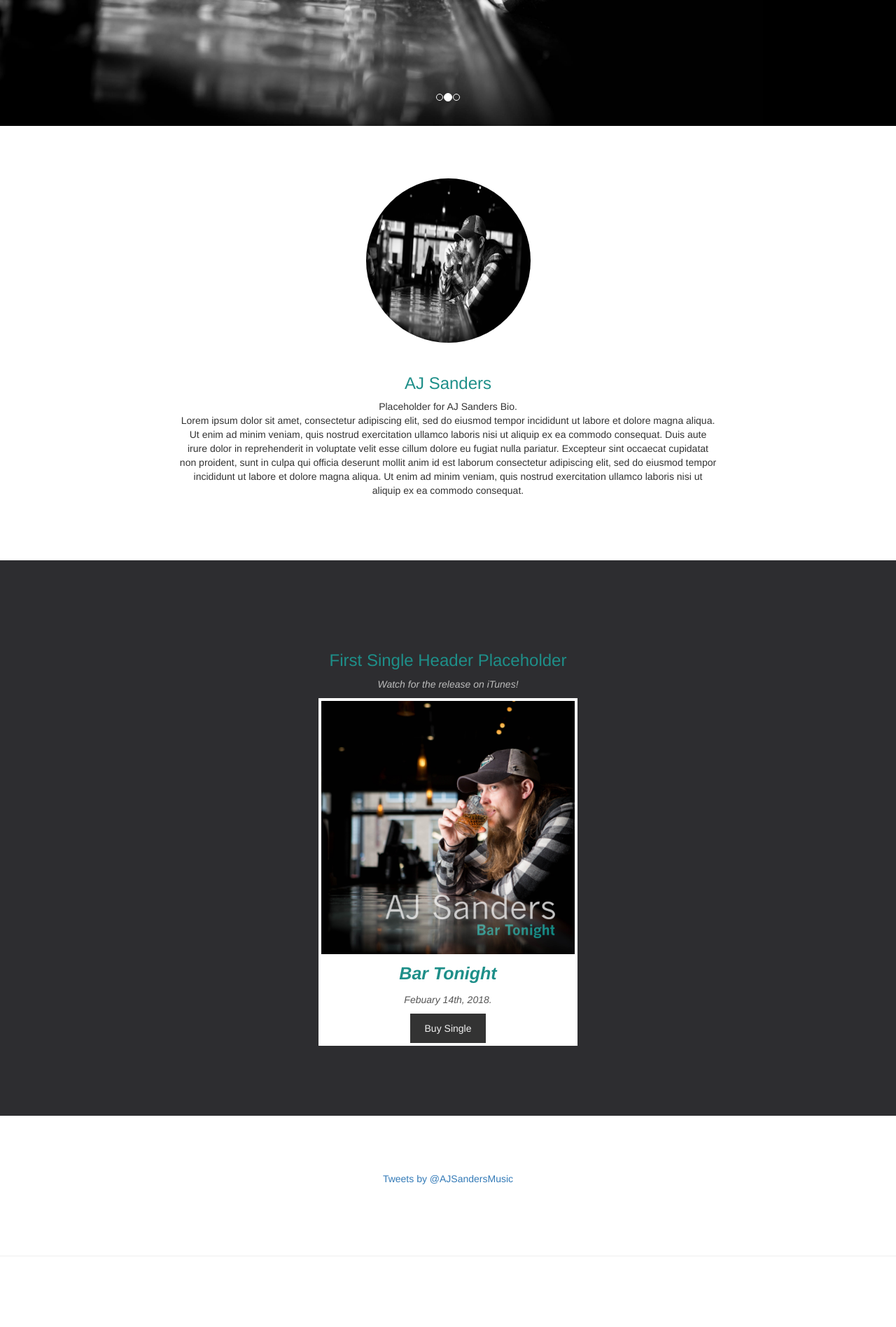
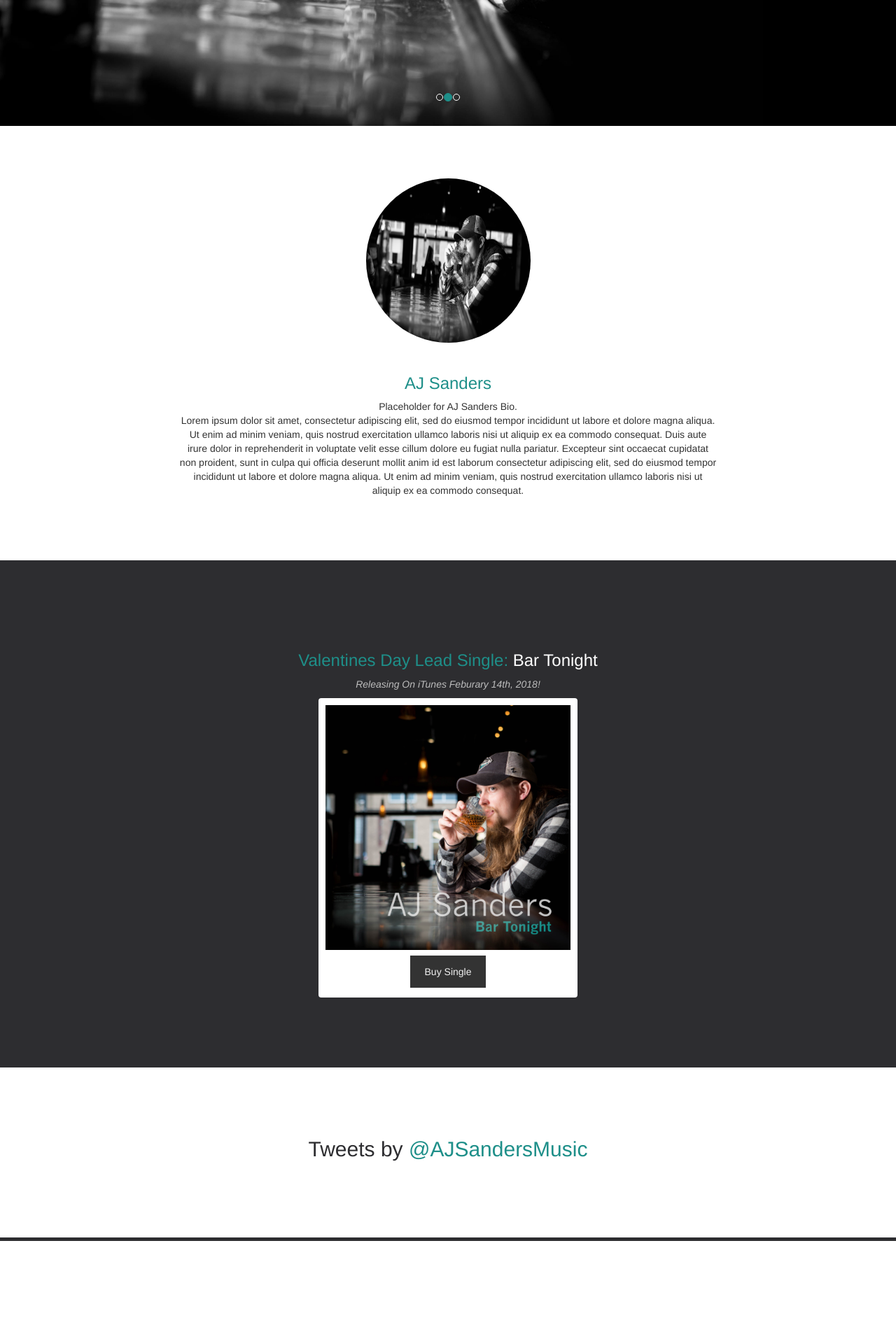
Before and after one commit to fletchertyler914/ajmusic, an Angular app: page / in a window 1280 px wide. Shown: the part 620-2517 px from the top of the page at 70% size. Built offline with nearby package versions, Linux system fonts and the light colour scheme.

Commit message:
UI, Analytics

```diff
--- a/src/app/app.component.css
+++ b/src/app/app.component.css
@@ -6,6 +6,7 @@
     text-decoration: none;
     margin: 5px 2px;
     border-radius: 50%;
+    color: #fff !important;
 }
 
 .fa:hover {
@@ -65,11 +66,6 @@
     float: none;
 }
 
-
-.twitter-feed {
-    /* height: 200px; */
-}
-
 .container {
     padding: 80px 0px;
 }
@@ -126,6 +122,44 @@
     background-color: #000;
 }
 
+.modal-content {
+    border: 4px solid #1E8F89 !important;
+    border-left: none !important;
+    border-bottom: none  !important;
+}
+
+#myModal {
+    background-color: rgba(0, 0, 0, 0.7);
+}
+
+ol li {
+    border-color: #fff;
+}
+
+ol li.active {
+    background-color: #1E8F89;
+    border-color: #1E8F89;
+}
+
+.carousel-control, .carousel-control {
+    color: #1E8F89;
+}
+
+.carousel-control:focus, .carousel-control:hover {
+    color: #fff;
+}
+
+hr {
+    border-top: 5px solid #2d2d30
+}
+
+.blog {
+    color: #2d2d30 !important;
+}
+
+.green {
+    color: #1E8F89;
+}
 /* END CUSTOM CSS */
 
 .bg-1 {
@@ -141,22 +175,29 @@
 
 .thumbnail {
     border: none;
-    border-radius: 0;
+    border-radius: 1;
+    padding: 10px;
 }
 .thumbnail p {
     margin-top: 10px;
     color: #555;
 }
-strong {
-    color: #1E8F89;
+.strong {
+    color: #1E8F89 !important;
     font-size: 2.5rem;
+    font-style: italic;
+}
+.white {
+    color: #fff;
 }
 .btn {
-    padding: 10px 20px;
+    padding: 12px 20px;
     background-color: #333;
     color: #f1f1f1;
     border-radius: 0;
     transition: .2s;
+    margin-top: 8px;
+    margin-bottom: 4px;
 }
 .btn:hover, .btn:focus {
     border: 1px solid #2d2d30;
--- a/src/app/app.component.html
+++ b/src/app/app.component.html
@@ -87,15 +87,15 @@
 <!-- Container (MUSIC Section) -->
 <div id="music" class="bg-1">
   <div class="container">
-    <h3 class="music text-center">First Single Header Placeholder</h3>
-    <p class="text-center">Watch for the release on iTunes!</p>
+    <h3 class="music text-center">Valentines Day Lead Single: <span class="white">Bar Tonight</span></h3>
+    <p class="text-center">Releasing On iTunes Feburary 14th, 2018!</p>
 
     <div class="row text-center">
       <div class="album col-sm-5 col-lg-4">
         <div class="thumbnail">
           <img src="assets/cover_art.jpg" class="img-responsive" alt="Bar Tonight">
-          <p><strong>Bar Tonight</strong></p>
-          <p>Febuary 14th, 2018.</p>
+          <!-- <p class="strong">Bar Tonight</p>
+          <p>Febuary 14th, 2018.</p> -->
           <button class="btn" data-ng-href="#">Buy Single</button>
         </div>
       </div>
@@ -107,17 +107,16 @@
 <div id="social" class="news center container">
   <div class="row text-center">
     <div class="album col-sm-8">
-        <!-- <h2 class="blog text-center">Our Latest Tweets</h2>   -->
+        <h2 class="blog text-center">Tweets by <a class="green" target="_" href="https://twitter.com/AJSandersMusic">@AJSandersMusic</a></h2>
         <div class="twitter-feed">
             <a class="twitter-timeline"
             href="https://twitter.com/AJSandersMusic"
             data-height="600"
-            data-chrome="nofooter,noscrollbar,transparent"
+            data-chrome="noheader,nofooter,noscrollbar,transparent"
             aria-polite="assertive"
             data-theme="light"
             data-link-color="#1E8F89"
             data-border-color="#1E8F89">
-          Tweets by @AJSandersMusic
           </a>
         </div>
     </div>
@@ -130,7 +129,7 @@
 <div id="social" class="news center container">
   <div class="row text-center">
     <div class="album col-sm-8">
-        <h2 class="text-center">Are You There When We Holler?</h2>
+        <h2 class="text-center">Join The 'Shiners Club</h2>
         <p class="text-center"><em>Subscribe To Our Newsletter!</em></p>
         <button class="btn socialButton" data-toggle="modal" data-target="#myModal">Subscribe</button>
     </div>
@@ -150,11 +149,11 @@
         <h2 class="text-center">So You're A Social 'Shiner?</h2>
         <p class="text-center"><em>Follow Us On Social Media!</em></p>
         <div class="socialButtons">
-          <a href="#" class="fa fa-facebook"></a>
-          <a href="#" class="fa fa-twitter"></a>
-          <a href="#" class="fa fa-google"></a>
-          <a href="#" class="fa fa-youtube"></a>
-          <a href="#" class="fa fa-instagram"></a>
+          <a target="_" href="https://www.facebook.com/Ajsandersmusic/" class="fa fa-facebook"></a>
+          <a target="_" href="https://www.instagram.com/ajsandersofficial/" class="fa fa-instagram"></a>
+          <a target="_" href="https://twitter.com/ajsandersmusic" class="fa fa-twitter"></a>
+          <!-- <a  target="_" href="#" class="fa fa-google"></a>
+          <a  target="_" href="#" class="fa fa-youtube"></a> -->
         </div>
       </div>
 
@@ -185,13 +184,13 @@
     <div class="modal-content">
       <div class="modal-header">
         <button type="button" class="close" data-dismiss="modal">×</button>
-        <h4>Join The 'Shiners</h4>
+        <h4>Sign Up Now</h4>
       </div>
       <div class="modal-body">
         <form role="form">
           <div class="form-group">
-            <label for="usrname"><span class="glyphicon glyphicon-user"></span>Email Address:</label>
-            <input type="text" class="form-control" id="usrname" placeholder="Enter email">
+            <label for="email"><span class="glyphicon glyphicon-user"></span>Email Address:</label>
+            <input type="text" class="form-control" id="email" placeholder="Enter email">
           </div>
             <button type="submit" class="btn btn-block">Subscribe
               <span class="glyphicon glyphicon-ok"></span>
@@ -199,10 +198,9 @@
         </form>
       </div>
       <div class="modal-footer">
-        <button type="submit" class="btn btn-danger btn-default pull-left" data-dismiss="modal">
+        <button type="submit" class="btn button-clear btn-default pull-left" data-dismiss="modal">
           <span class="glyphicon glyphicon-remove"></span> Cancel
         </button>
-        <p>Need <a href="#">help?</a></p>
       </div>
     </div>
   </div>
--- a/src/index.html
+++ b/src/index.html
@@ -11,9 +11,19 @@
   <link rel="stylesheet" href="https://cdnjs.cloudflare.com/ajax/libs/font-awesome/4.7.0/css/font-awesome.min.css">
 </head>
 <body>
-    <script src="https://ajax.googleapis.com/ajax/libs/jquery/3.3.1/jquery.min.js"></script>
-    <script src="https://maxcdn.bootstrapcdn.com/bootstrap/3.3.7/js/bootstrap.min.js"></script>
-    <script async src="https://platform.twitter.com/widgets.js" charset="utf-8"></script>
+  <script src="https://ajax.googleapis.com/ajax/libs/jquery/3.3.1/jquery.min.js"></script>
+  <script src="https://maxcdn.bootstrapcdn.com/bootstrap/3.3.7/js/bootstrap.min.js"></script>
+  <script async src="https://platform.twitter.com/widgets.js" charset="utf-8"></script>
+
+    <!-- Global site tag (gtag.js) - Google Analytics -->
+  <script async src="https://www.googletagmanager.com/gtag/js?id=UA-73266616-5"></script>
+  <script>
+    window.dataLayer = window.dataLayer || [];
+    function gtag(){dataLayer.push(arguments);}
+    gtag('js', new Date());
+
+    gtag('config', 'UA-73266616-5');
+  </script>
 
   <app-root></app-root>
 </body>
```
